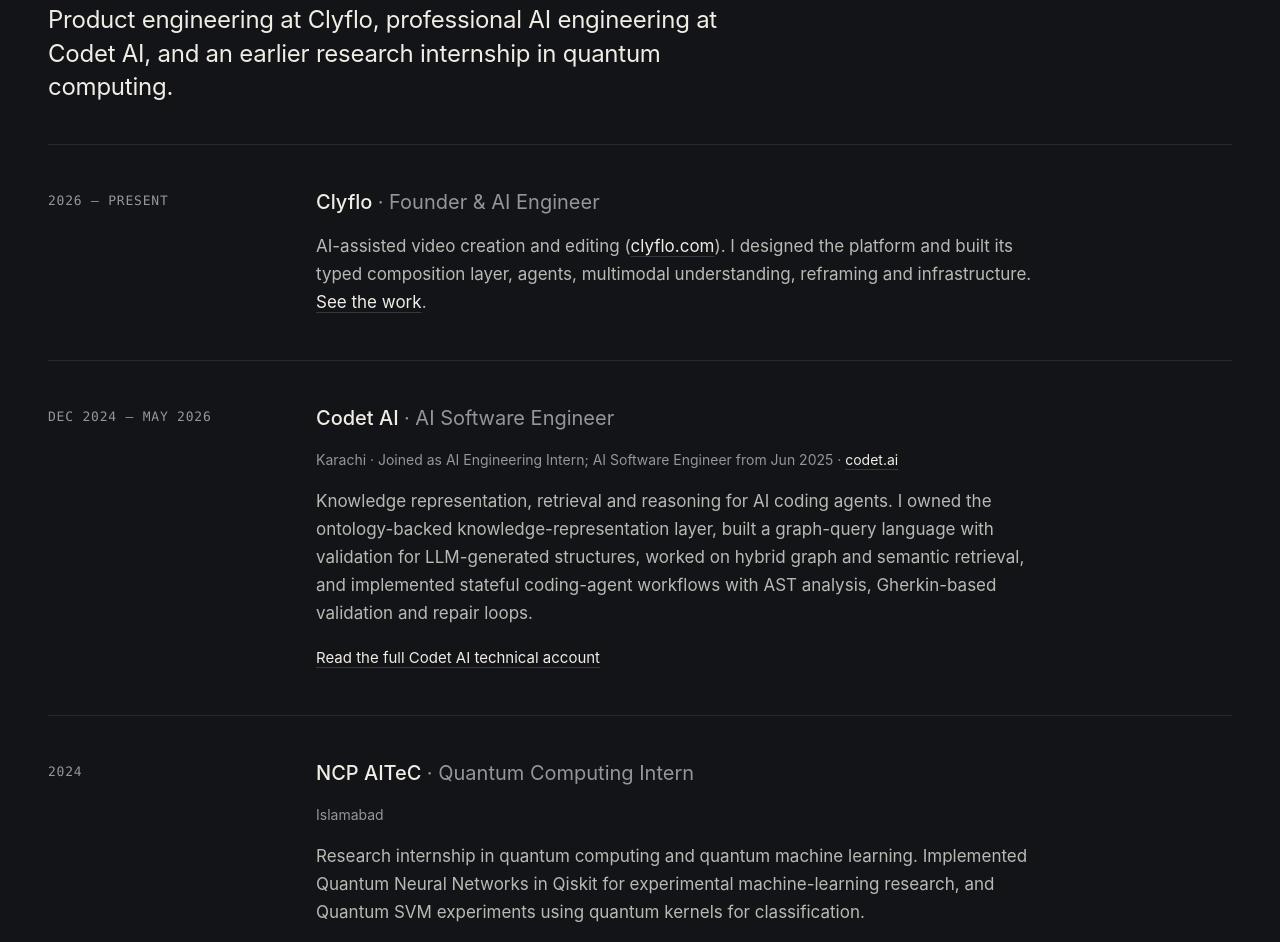
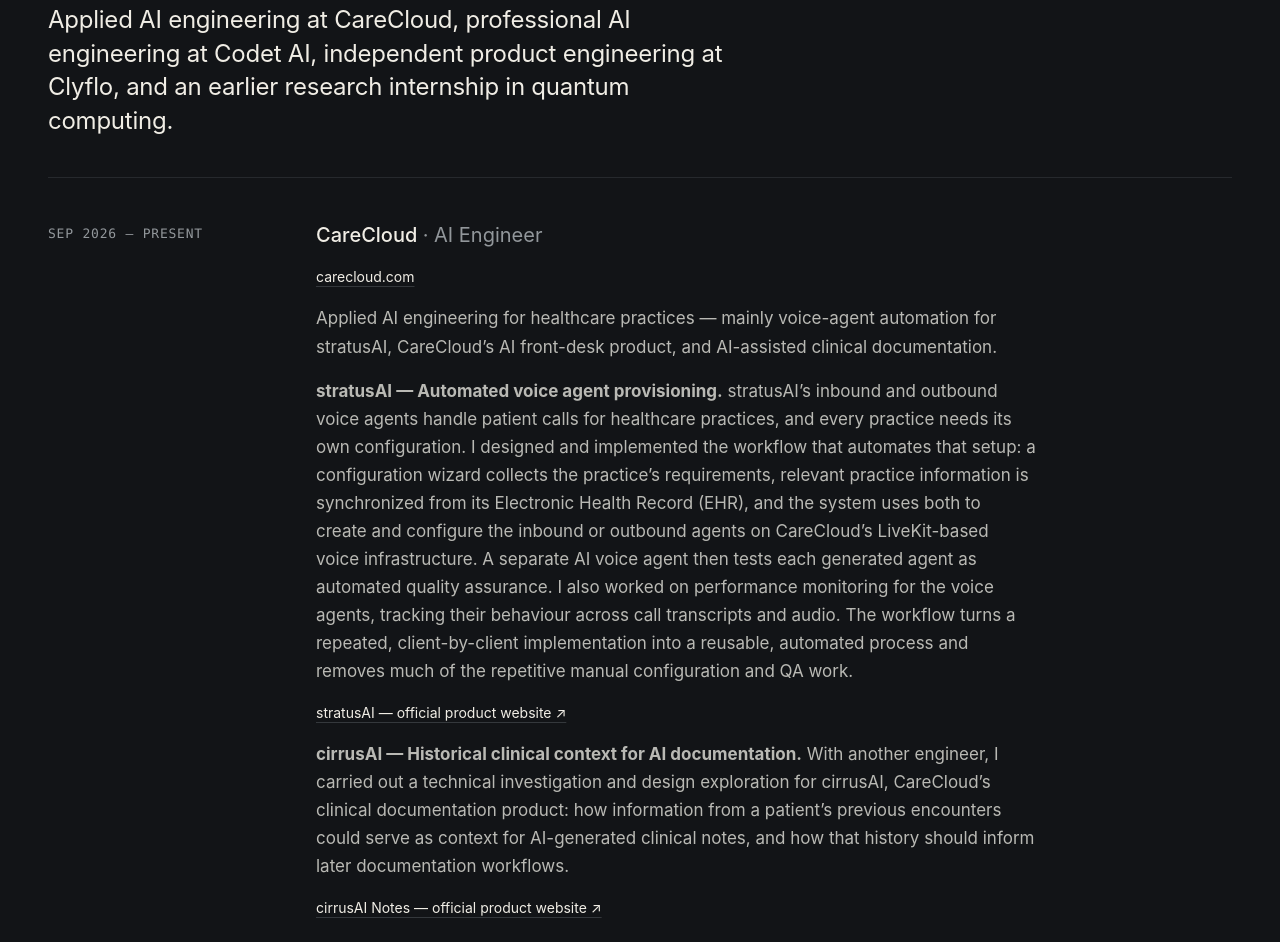
Before and after one commit to qasimmughal03/qasimmughal03.github.io, a plain HTML site: page experience.html in a window 1280 px wide. Shown: the part 298-1240 px from the top of the page. Drawn offline with Linux system fonts and the light colour scheme.

Commit message:
Update site

```diff
--- a/experience.html
+++ b/experience.html
@@ -4,13 +4,13 @@
 <meta charset="utf-8">
 <meta name="viewport" content="width=device-width,initial-scale=1">
 <title>Experience — Muhammad Qasim</title>
-<meta name="description" content="Experience: Clyflo founder and AI engineer; AI Software Engineer at Codet AI working on knowledge graphs, retrieval and coding agents; quantum computing internship at NCP AITeC.">
+<meta name="description" content="Experience: AI Engineer at CareCloud (stratusAI voice-agent automation); AI Software Engineer at Codet AI (knowledge graphs, retrieval, coding agents); founder of Clyflo; quantum computing internship at NCP AITeC.">
 <meta http-equiv="Content-Security-Policy" content="default-src 'self'; script-src 'self'; style-src 'self' 'unsafe-inline' https://fonts.googleapis.com; font-src https://fonts.gstatic.com; img-src 'self' data:; media-src 'self'; connect-src 'self'; base-uri 'self'; form-action 'none'">
 <meta name="color-scheme" content="dark">
 <meta name="theme-color" content="#121417">
 <meta property="og:type" content="website">
 <meta property="og:title" content="Experience — Muhammad Qasim">
-<meta property="og:description" content="Experience: Clyflo founder and AI engineer; AI Software Engineer at Codet AI working on knowledge graphs, retrieval and coding agents; quantum computing internship at NCP AITeC.">
+<meta property="og:description" content="Experience: AI Engineer at CareCloud (stratusAI voice-agent automation); AI Software Engineer at Codet AI (knowledge graphs, retrieval, coding agents); founder of Clyflo; quantum computing internship at NCP AITeC.">
 <link rel="canonical" href="https://qasimmughal03.github.io/experience.html">
 <meta property="og:url" content="https://qasimmughal03.github.io/experience.html">
 <meta property="og:image" content="https://qasimmughal03.github.io/assets/og.jpg">
@@ -37,15 +37,22 @@
 <header class="page-head">
   <p class="eyebrow">Experience</p>
   <h1>Experience</h1>
-  <p class="lede">Product engineering at Clyflo, professional AI engineering at Codet AI, and an earlier research internship in quantum computing.</p>
+  <p class="lede">Applied AI engineering at CareCloud, professional AI engineering at Codet AI, independent product engineering at Clyflo, and an earlier research internship in quantum computing.</p>
 </header>
-<section class="row" id="clyflo"><h2 class="row-label">2026 – present</h2><div class="row-body">
-  <h3>Clyflo <span>· Founder &amp; AI Engineer</span></h3>
-  <p>AI-assisted video creation and editing (<a href="https://clyflo.com">clyflo.com</a>). I designed the platform and built its typed composition layer, agents, multimodal understanding, reframing and infrastructure. <a href="work.html">See the work</a>.</p></div></section><section class="row" id="codet"><h2 class="row-label">Dec 2024 – May 2026</h2><div class="row-body">
+<section class="row" id="carecloud"><h2 class="row-label">Sep 2026 – present</h2><div class="row-body">
+  <h3>CareCloud <span>· AI Engineer</span></h3>
+  <p class="meta-line"><a href="https://www.carecloud.com/">carecloud.com</a></p>
+  <p>Applied AI engineering for healthcare practices — mainly voice-agent automation for stratusAI, CareCloud’s AI front-desk product, and AI-assisted clinical documentation.</p>
+  <p><b>stratusAI — Automated voice agent provisioning.</b> stratusAI’s inbound and outbound voice agents handle patient calls for healthcare practices, and every practice needs its own configuration. I designed and implemented the workflow that automates that setup: a configuration wizard collects the practice’s requirements, relevant practice information is synchronized from its Electronic Health Record (EHR), and the system uses both to create and configure the inbound or outbound agents on CareCloud’s LiveKit-based voice infrastructure. A separate AI voice agent then tests each generated agent as automated quality assurance. I also worked on performance monitoring for the voice agents, tracking their behaviour across call transcripts and audio. The workflow turns a repeated, client-by-client implementation into a reusable, automated process and removes much of the repetitive manual configuration and QA work.</p>
+  <p class="meta-line"><a href="https://www.carecloud.com/stratusai/">stratusAI — official product website ↗</a></p>
+  <p><b>cirrusAI — Historical clinical context for AI documentation.</b> With another engineer, I carried out a technical investigation and design exploration for cirrusAI, CareCloud’s clinical documentation product: how information from a patient’s previous encounters could serve as context for AI-generated clinical notes, and how that history should inform later documentation workflows.</p>
+  <p class="meta-line"><a href="https://www.carecloud.com/cirrusai/">cirrusAI Notes — official product website ↗</a></p></div></section><section class="row" id="codet"><h2 class="row-label">Dec 2024 – May 2026</h2><div class="row-body">
   <h3>Codet AI <span>· AI Software Engineer</span></h3>
   <p class="meta-line">Karachi · Joined as AI Engineering Intern; AI Software Engineer from Jun 2025 · <a href="https://codet.ai/">codet.ai</a></p>
   <p>Knowledge representation, retrieval and reasoning for AI coding agents. I owned the ontology-backed knowledge-representation layer, built a graph-query language with validation for LLM-generated structures, worked on hybrid graph and semantic retrieval, and implemented stateful coding-agent workflows with AST analysis, Gherkin-based validation and repair loops.</p>
-  <p><a class="more" href="codet.html">Read the full Codet AI technical account</a></p></div></section><section class="row" id="quantum"><h2 class="row-label">2024</h2><div class="row-body">
+  <p><a class="more" href="codet.html">Read the full Codet AI technical account</a></p></div></section><section class="row" id="clyflo"><h2 class="row-label">2026 – present</h2><div class="row-body">
+  <h3>Clyflo <span>· Founder &amp; AI Engineer · Independent</span></h3>
+  <p>My independent AI-assisted video creation and editing platform (<a href="https://clyflo.com">clyflo.com</a>). I designed the platform and built its typed composition layer, agents, multimodal understanding, reframing and infrastructure. <a href="work.html">See the work</a>.</p></div></section><section class="row" id="quantum"><h2 class="row-label">2024</h2><div class="row-body">
   <h3>NCP AITeC <span>· Quantum Computing Intern</span></h3>
   <p class="meta-line">Islamabad</p>
   <p>Research internship in quantum computing and quantum machine learning. Implemented Quantum Neural Networks in Qiskit for experimental machine-learning research, and Quantum SVM experiments using quantum kernels for classification.</p></div></section><section class="row" id="education"><h2 class="row-label">2021 – 2025</h2><div class="row-body">
```
Also changed, not shown: about.html (+1 -1 lines), index.html (+4 -3 lines), 2 other files.
